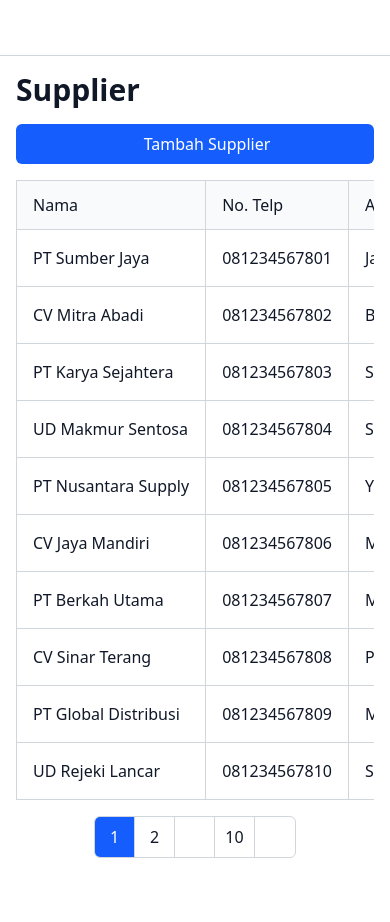
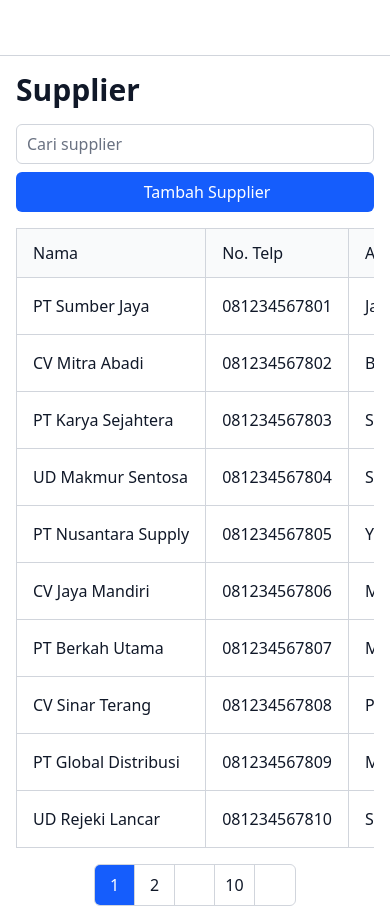
Before and after one commit to ibrahimalanshor/bisnet, a Vue app: page /supplier in a window 390 px wide. Before the commit the page ends 874 px from the top, so only its background shows below. Built offline with nearby package versions, Linux system fonts and the light colour scheme; some icons are missing; a web font is replaced by a local one.

Commit message:
filter supplier

```diff
--- a/src/components/base/BaseInput.vue
+++ b/src/components/base/BaseInput.vue
@@ -1,4 +1,6 @@
 <script setup>
+import { debounce } from '../../utils/common';
+
 defineProps({
   id: String,
   type: {
@@ -10,8 +12,16 @@ defineProps({
     default: 'input',
   },
 });
+const emit = defineEmits(['input', 'input-debounce']);
 
 const value = defineModel();
+
+const emitInputDebounce = debounce(() => emit('input-debounce'), 500);
+
+function onInput() {
+  emit('input');
+  emitInputDebounce();
+}
 </script>
 
 <template>
@@ -21,6 +31,7 @@ const value = defineModel();
     :type="type"
     class="w-full h-10 px-2.5 border-gray-300 rounded-md focus:ring-1 focus:ring-blue-600 focus:border-blue-600"
     v-model="value"
+    @input="onInput"
   />
   <textarea
     v-else
--- a/src/components/base/BasePagination.vue
+++ b/src/components/base/BasePagination.vue
@@ -9,6 +9,7 @@ const props = defineProps({
   },
   totalPages: Number,
 });
+const emit = defineEmits(['change']);
 const currentPage = defineModel();
 
 const pages = computed(() => {
@@ -85,6 +86,8 @@ const PaginationButton = ({ name = '', type = 'link', active = false }) => {
 function onChangePage(page) {
   if (page !== currentPage.value) {
     currentPage.value = page;
+
+    emit('change');
   }
 }
 </script>
--- a/src/features/supplier/components/SupplierIndexPage.vue
+++ b/src/features/supplier/components/SupplierIndexPage.vue
@@ -5,6 +5,7 @@ import BaseHeading from '../../../components/base/BaseHeading.vue';
 import BaseButton from '../../../components/base/BaseButton.vue';
 import BaseTable from '../../../components/base/BaseTable.vue';
 import BaseAlert from '../../../components/base/BaseAlert.vue';
+import BaseInput from '../../../components/base/BaseInput.vue';
 import BasePagination from '../../../components/base/BasePagination.vue';
 import SupplierFormModal from './SupplierFormModal.vue';
 import SupplierDeleteConfirm from './SupplierDeleteConfirm.vue';
@@ -22,6 +23,9 @@ const suppliers = ref({ data: [] });
 const query = reactive({
   page: 1,
 });
+const filter = reactive({
+  search: null,
+});
 const formModal = reactive({
   id: null,
   visible: false,
@@ -31,7 +35,16 @@ const deleteConfirm = reactive({
   visible: false,
 });
 
-async function loadSuppliers() {
+async function loadSuppliers({ refresh, reload } = {}) {
+  if (refresh) {
+    query.page = 1;
+    filter.search = null;
+  }
+
+  if (reload) {
+    query.page = 1;
+  }
+
   loading.value = true;
 
   await sleep();
@@ -62,9 +75,17 @@ loadSuppliers();
     Supplier
 
     <template #action>
-      <BaseButton icon="ri:add-fill" class="w-full" @click="onAdd"
-        >Tambah Supplier</BaseButton
-      >
+      <div class="flex flex-col gap-2 sm:flex-row">
+        <BaseInput
+          type="search"
+          placeholder="Cari supplier"
+          v-model="filter.search"
+          @input-debounce="loadSuppliers({ reload: true })"
+        />
+        <BaseButton icon="ri:add-fill" class="w-full" @click="onAdd"
+          >Tambah Supplier</BaseButton
+        >
+      </div>
     </template>
   </BaseHeading>
   <BaseAlert v-if="error">Gagal memuat data supplier.</BaseAlert>
@@ -86,15 +107,19 @@ loadSuppliers();
       </div>
     </template>
   </BaseTable>
-  <BasePagination :total-pages="10" v-model="query.page" />
+  <BasePagination
+    :total-pages="10"
+    v-model="query.page"
+    @change="loadSuppliers"
+  />
   <SupplierFormModal
     :id="formModal.id"
     v-model:visible="formModal.visible"
-    @saved="loadSuppliers"
+    @saved="loadSuppliers({ refresh: true })"
   />
   <SupplierDeleteConfirm
     :id="deleteConfirm.id"
     v-model:visible="deleteConfirm.visible"
-    @deleted="loadSuppliers"
+    @deleted="loadSuppliers({ refresh: true })"
   />
 </template>
--- a/src/utils/common.js
+++ b/src/utils/common.js
@@ -3,3 +3,15 @@ export function sleep(ms = 1000) {
     setTimeout(() => res(true), ms);
   });
 }
+
+export function debounce(callback, wait) {
+  let timeoutId = null;
+
+  return (...args) => {
+    clearTimeout(timeoutId);
+
+    timeoutId = setTimeout(() => {
+      callback.apply(null, args);
+    }, wait);
+  };
+}
```
